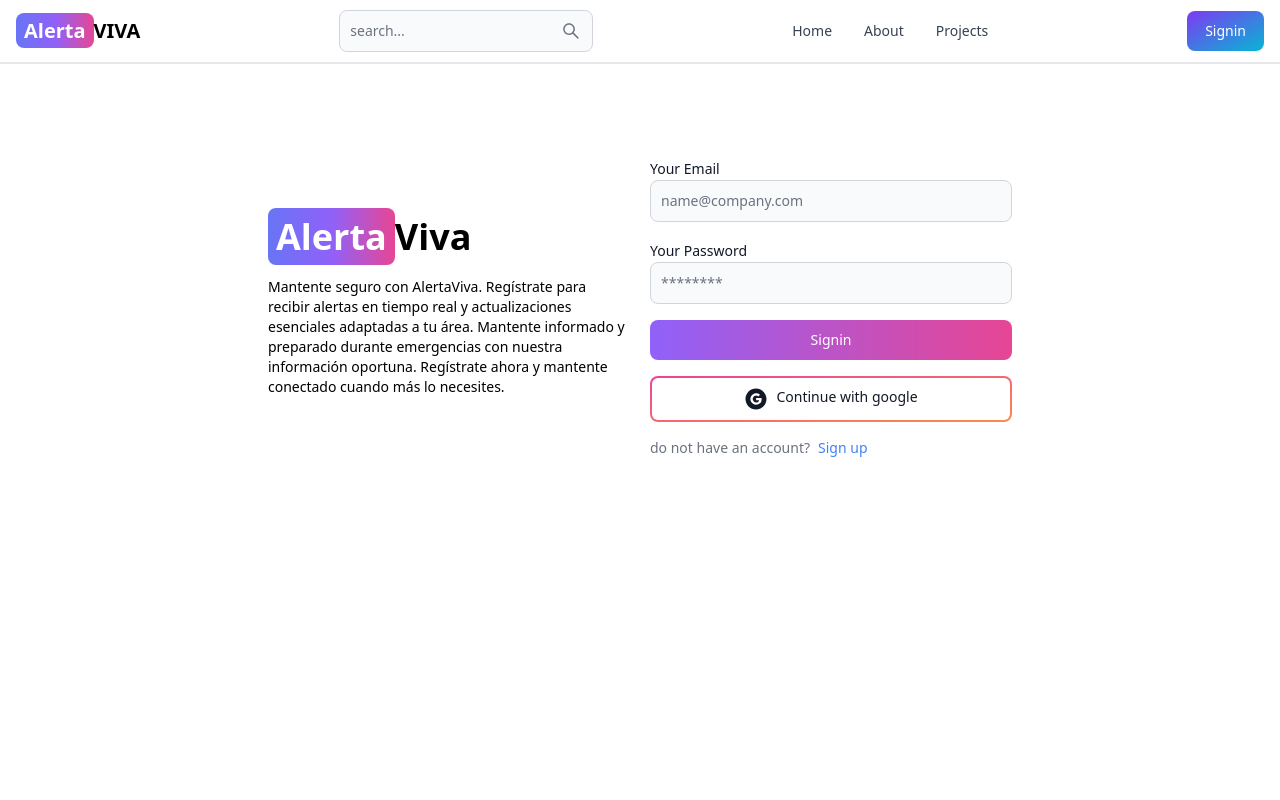
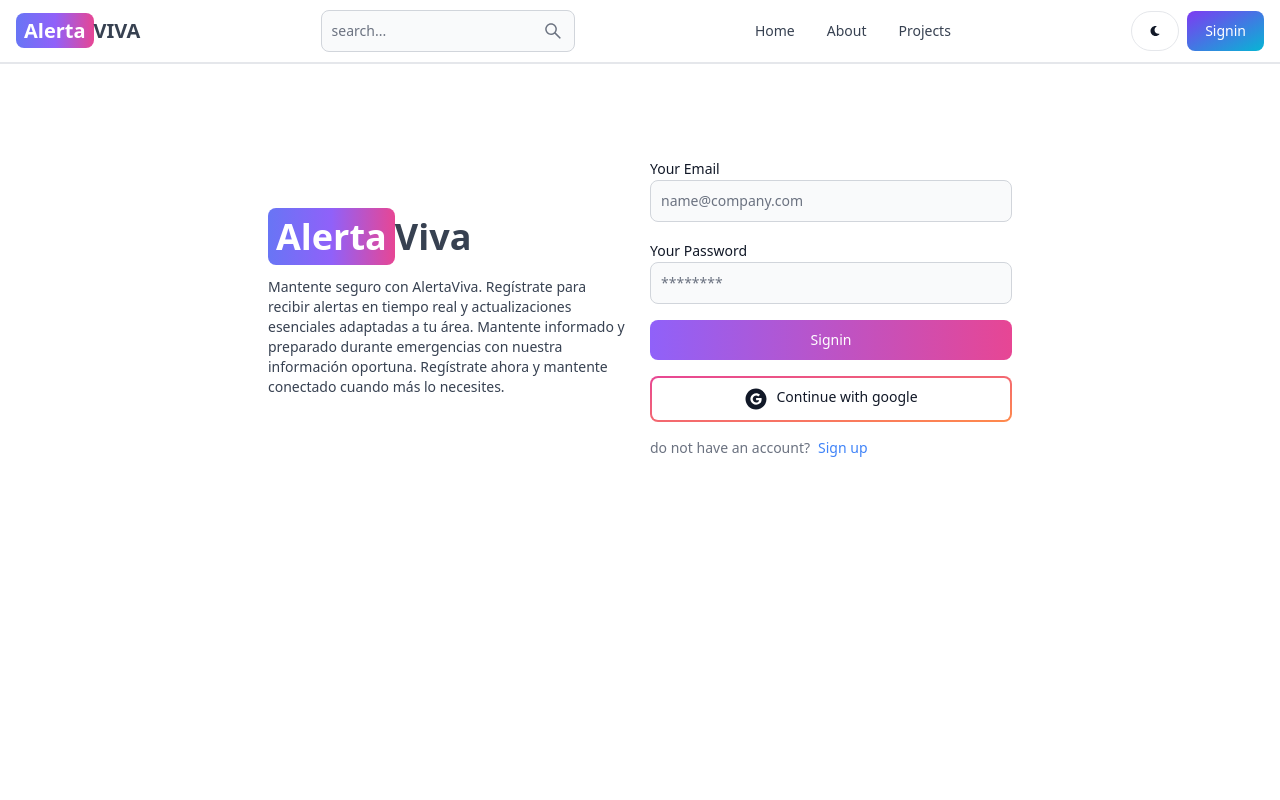
Before and after one commit to vinciCode999/mern-blog, a React (Vite) app in the folder client/: page /sign-in in a window 1280 px wide. Shown: the top 800 px of the page. Built offline with nearby package versions, Linux system fonts and the light colour scheme; no server answers.

Commit message:
complete darkmode functionality

```diff
--- a/client/src/app/store.js
+++ b/client/src/app/store.js
@@ -1,11 +1,14 @@
 import React from 'react'
 import {configureStore, combineReducers} from '@reduxjs/toolkit'
 import userReducer from './user/userSlice'
+import themeReducer from './theme/themeSlice'
 import {persistReducer, persistStore} from 'redux-persist'
 import storage from 'redux-persist/lib/storage'
 
+
 const rootReducer = combineReducers({
-  user: userReducer
+  user: userReducer,
+  theme: themeReducer
 })
 
 const persistConfig = {
--- /dev/null
+++ b/client/src/app/theme/themeSlice.js
@@ -0,0 +1,19 @@
+import {createSlice} from '@reduxjs/toolkit'
+
+const initialState = {
+  theme: 'light'
+}
+
+export const themeSlice = createSlice({
+  name: 'theme',
+  initialState,
+  reducers:{
+    toggleTheme: (state)=>{
+      state.theme = state.theme === 'light' ? 'dark' : 'light';
+    }
+  }
+})
+
+export const {toggleTheme} = themeSlice.actions;
+
+export default themeSlice.reducer;
--- a/client/src/layouts/Header.jsx
+++ b/client/src/layouts/Header.jsx
@@ -1,10 +1,17 @@
 import React from 'react'
-import { Button, Navbar, TextInput} from 'flowbite-react'
+import { Avatar, Button, Dropdown, Navbar, TextInput} from 'flowbite-react'
 import { Link, useLocation } from 'react-router-dom'
 import {AiOutlineSearch} from 'react-icons/ai'
-import {FaMoon} from 'react-icons/fa'
+import {FaMoon, FaSun} from 'react-icons/fa'
+import { useSelector, useDispatch } from 'react-redux'
+import { toggleTheme } from '../app/theme/themeSlice'
+
+
 export default function Header() {
+  const dispatch = useDispatch()
+  const {theme} = useSelector(state=>state.theme)
   const path = useLocation().pathname
+  const {currentUser} = useSelector(state=>state.user)
   return (
     <Navbar className='border-b-2'>
       <Link to="/" className='self-center whitespace-nowrap text-sm
@@ -29,12 +36,58 @@
       </Button>
 
       <div className='flex gap-2 md:order-2'>
-        <Button className='w-12 h-10 lg:hidden sm:inline' color="gray" pill>
-          <FaMoon/>
+        <Button
+          className='w-12 h-10 hidden sm:inline'
+          color="gray"
+          pill
+          onClick={()=>dispatch(toggleTheme())}
+        >
+          {
+            theme==='light' ? (<FaMoon/>):(<FaSun/>)
+          }
+
         </Button>
-        <Link to="/sign-in">
-          <Button gradientDuoTone="purpleToBlue">Signin</Button>
-        </Link>
+        {
+          currentUser ? (
+            <Dropdown
+              arrowIcon={false}
+              inline
+              label={
+                <Avatar
+                  alt="user avatar"
+                  img={currentUser.profilePicture}
+                  rounded
+                >
+
+                </Avatar>
+              }
+            >
+              <Dropdown.Header>
+                <span
+                  className='block text-sm'
+                >
+                  @{currentUser.username}
+                </span>
+
+                <span
+                  className='block text-sm font-medium truncate'
+                >
+                  {currentUser.email}
+                </span>
+              </Dropdown.Header>
+              <Link to="/dashboard?tab=profile">
+                <Dropdown.Item>Profile</Dropdown.Item>
+              </Link>
+              <Dropdown.Divider/>
+              <Dropdown.Item>Sign Out</Dropdown.Item>
+            </Dropdown>
+          ):(
+
+            <Link to="/sign-in">
+              <Button gradientDuoTone="purpleToBlue">Signin</Button>
+            </Link>
+          )
+        }
         <Navbar.Toggle/>
       </div>
 
--- a/client/src/layouts/Oauth.jsx
+++ b/client/src/layouts/Oauth.jsx
@@ -18,6 +18,7 @@
 
     try {
       const resultsFromGoogle = await signInWithPopup(auth, provider);
+      console.log(resultsFromGoogle)
       const res = await fetch('/api/auth/google', {
         method: "POST",
         headers: {"Content-Type": "application/json"},
--- /dev/null
+++ b/client/src/layouts/ThemeProvider.jsx
@@ -0,0 +1,15 @@
+import React from 'react'
+import { useSelector } from 'react-redux'
+
+function ThemeProvider({children}) {
+  const {theme} = useSelector(state=>state.theme)
+  return (
+    <div className={theme}>
+      <div className="bg-white text-gray-700 dark:text-gray-200 dark:bg-[rgb(16,23,42)] min-h-screen">
+        {children}
+      </div>
+    </div>
+  )
+}
+
+export default ThemeProvider
--- a/client/src/main.jsx
+++ b/client/src/main.jsx
@@ -5,11 +5,14 @@
 import { store, persistor } from './app/store.js'
 import {Provider} from 'react-redux'
 import { PersistGate } from 'redux-persist/integration/react'
+import ThemeProvider from './layouts/ThemeProvider.jsx'
 
 ReactDOM.createRoot(document.getElementById('root')).render(
   <PersistGate persistor={persistor}>
     <Provider store={store}>
-      <App />
+      <ThemeProvider>
+        <App />
+      </ThemeProvider>
     </Provider>,
   </PersistGate>
 )
```
